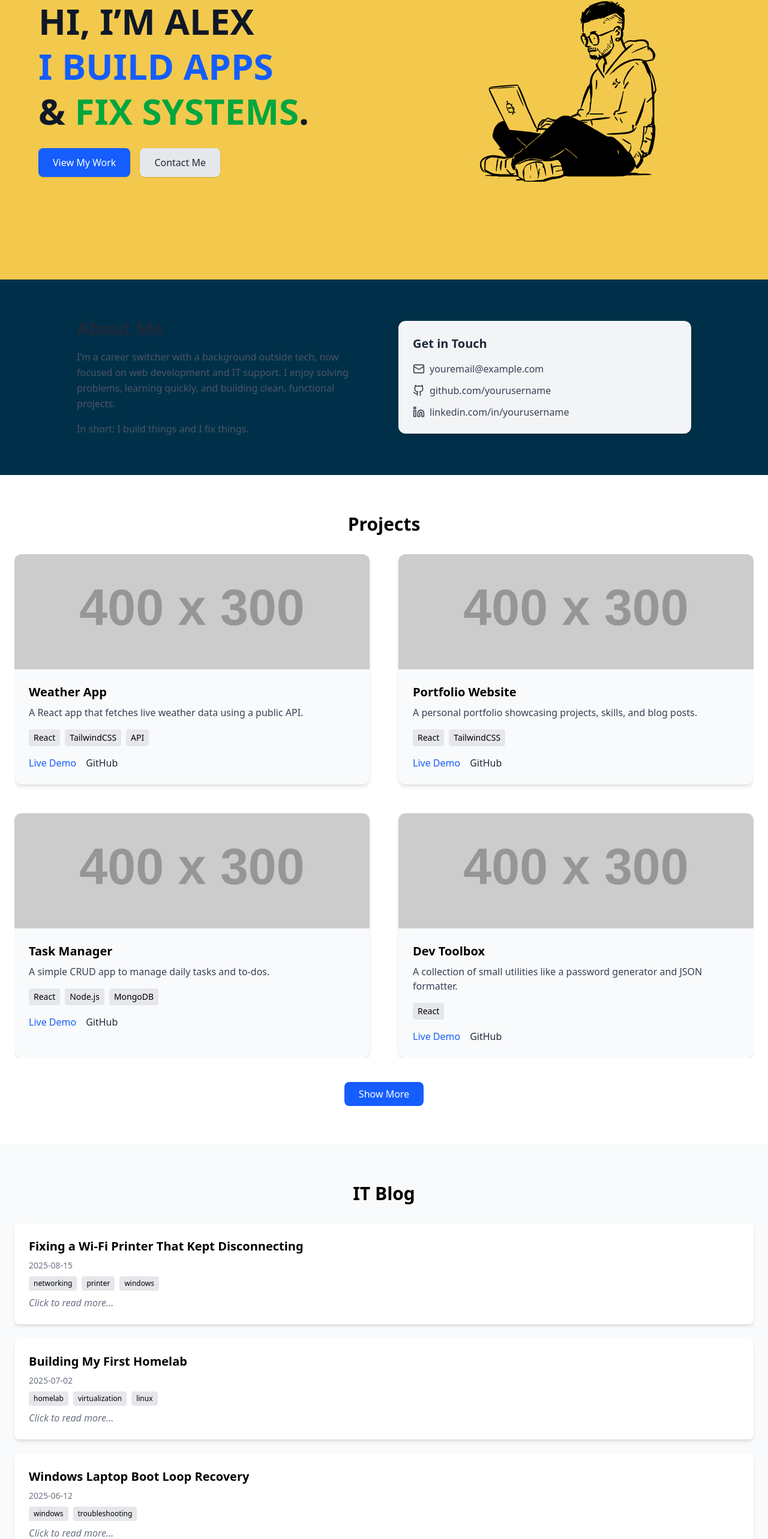
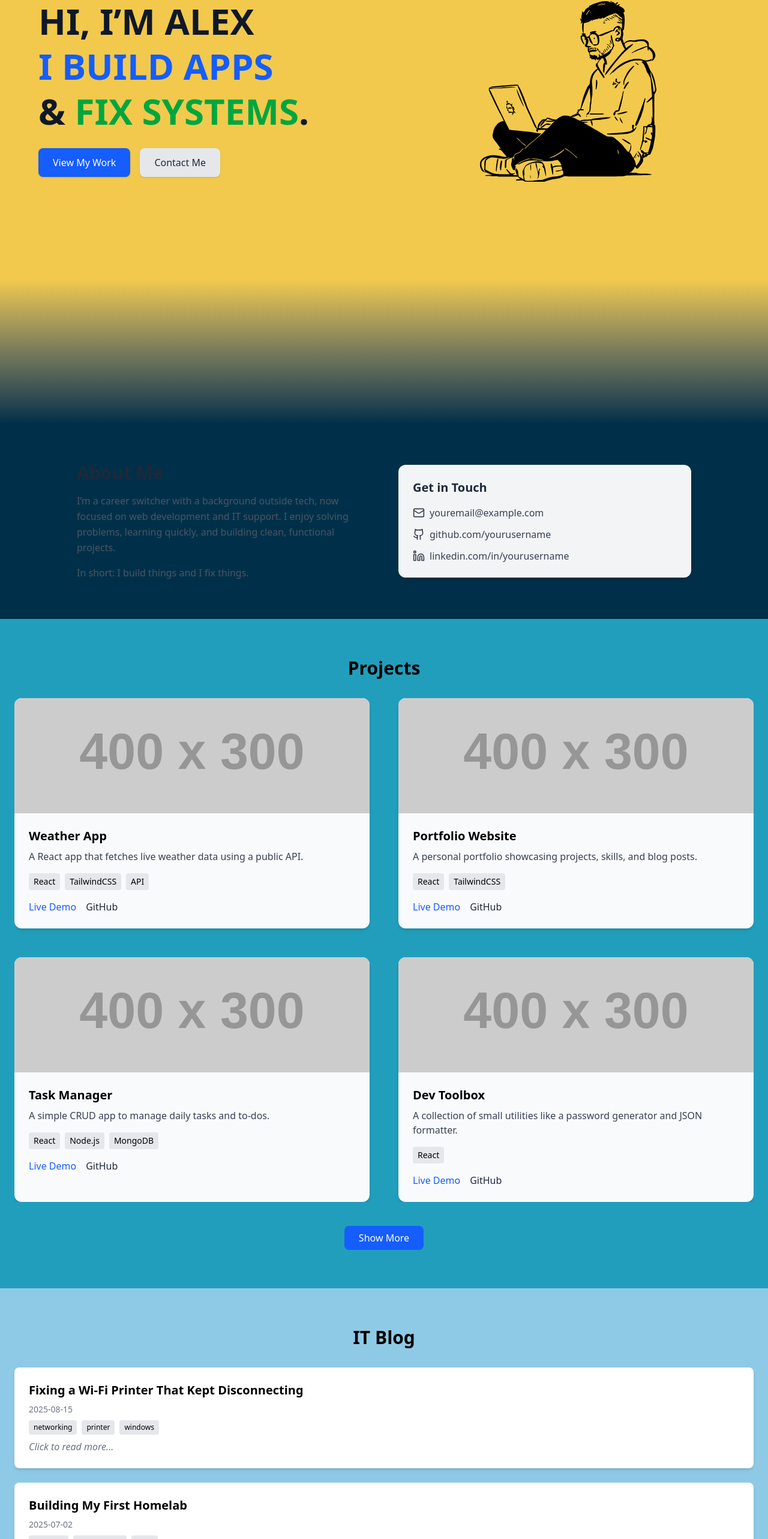
Before and after one commit to swirly-way/personal-portfolio, a React (Vite) app in the folder my-portfolio/: page / in a window 1280 px wide. Shown: the part 174-2740 px from the top of the page at 60% size. Built offline with nearby package versions, Linux system fonts and the light colour scheme.

Commit message:
Introduce fade component to smoothe section transition hero to profile

```diff
--- a/my-portfolio/package.json
+++ b/my-portfolio/package.json
@@ -14,6 +14,9 @@
     "react": "^19.1.1",
     "react-dom": "^19.1.1"
   },
+"overrides": {
+  "debug": "4.3.4"
+},
   "devDependencies": {
     "@eslint/js": "^9.33.0",
     "@tailwindcss/postcss": "^4.1.12",
--- a/my-portfolio/src/App.jsx
+++ b/my-portfolio/src/App.jsx
@@ -4,12 +4,16 @@ import Profile from "./components/Profile";
 import Projects from "./components/Projects";
 import ITBlog from "./components/ITBlog";
 import Footer from "./components/Footer";
+import Fade from "./components/Fade";
 
 function App() {
   return (
-    <div className="font-sans">
+    <div className="font-sans relative">
       <Navbar />
+
       <Hero />
+      <Fade from="var(--color-brand-yellow)" to="#003049" className="-mt-12" />
+
       <Profile />
       <Projects />
       <ITBlog />
@@ -17,4 +21,5 @@ function App() {
     </div>
   );
 }
+
 export default App;
--- /dev/null
+++ b/my-portfolio/src/components/Fade.jsx
@@ -0,0 +1,12 @@
+export default function Fade({ from, to, className = "" }) {
+  return (
+    <div
+      aria-hidden
+      className={`relative z-10 mt-0 h-60 w-full bg-gradient-to-b from-[var(--from)] to-[var(--to)] ${className}`}
+      style={{
+        "--from": from,
+        "--to": to,
+      }}
+    />
+  );
+}
--- a/my-portfolio/src/components/Footer.jsx
+++ b/my-portfolio/src/components/Footer.jsx
@@ -1,6 +1,6 @@
 export default function Footer() {
   return (
-    <footer className="bg-gray-900 text-gray-400 py-4 text-center text-sm">
+    <footer className="bg-gray-900 text-gray-400 text-center text-sm">
       <p>
         © 2025 Your Name •
         <a
--- a/my-portfolio/src/components/ITBlog.jsx
+++ b/my-portfolio/src/components/ITBlog.jsx
@@ -5,7 +5,7 @@ export default function ITBlog() {
   const [selected, setSelected] = useState(null);
 
   return (
-    <section id="itblog" className="py-16 bg-gray-50">
+    <section id="itblog" className="py-16 bg-brand-blue-3">
       <div className="container mx-auto px-6">
         <h2 className="text-3xl font-bold mb-8 text-center">IT Blog</h2>
 
--- a/my-portfolio/src/components/Projects.jsx
+++ b/my-portfolio/src/components/Projects.jsx
@@ -5,23 +5,20 @@ export default function Projects() {
   const [showAll, setShowAll] = useState(false);
   const sectionRef = useRef(null);
 
-  // Only show first 4 unless expanded
   const visibleProjects = showAll ? projects : projects.slice(0, 4);
 
   const handleToggle = () => {
     if (showAll) {
-      // Smooth scroll back to top of section
       sectionRef.current?.scrollIntoView({ behavior: "smooth" });
     }
     setShowAll(!showAll);
   };
 
   return (
-    <section id="projects" ref={sectionRef} className="py-16 bg-white">
+    <section id="projects" ref={sectionRef} className="py-16 bg-brand-blue-2">
       <div className="container mx-auto px-6">
         <h2 className="text-3xl font-bold mb-8 text-center">Projects</h2>
 
-        {/* Project Grid */}
         <div
           className={`grid md:grid-cols-2 gap-12 transition-all duration-500 ease-in-out ${
             showAll ? "max-h-[2000px]" : "max-h-[1000px] overflow-hidden"
@@ -73,7 +70,6 @@ export default function Projects() {
           ))}
         </div>
 
-        {/* Toggle Button */}
         {projects.length > 4 && (
           <div className="text-center mt-10">
             <button
--- a/my-portfolio/src/index.css
+++ b/my-portfolio/src/index.css
@@ -6,6 +6,8 @@
   --color-brand-beige: #f5f5dc;
   --color-brand-orange: #f2994a;
   --color-brand-alert: #eb5757;
+  --color-brand-blue-2: #219ebc;
+  --color-brand-blue-3: #8ecae6;
 }
 
 html {
```
Also changed, not shown: 1 other file (tests, documents, lock files or other folders).
